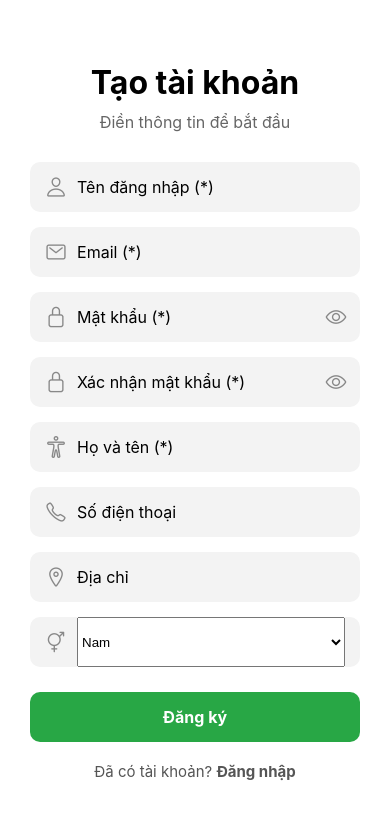
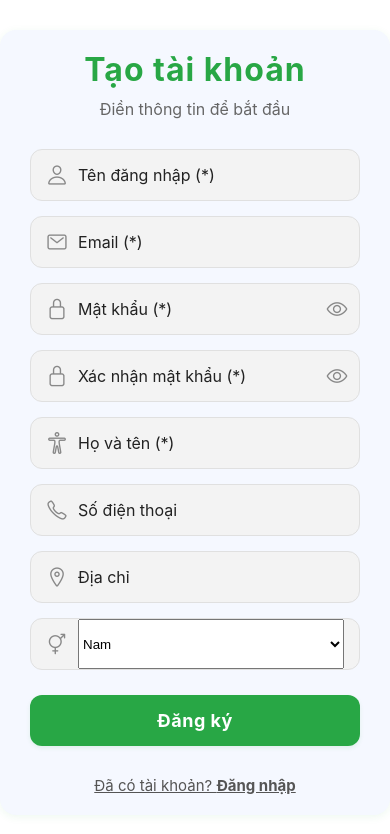
Before and after one commit to khanhdo137/ThuYHuongNo, a React Native app: screen /Register in a window 390 px wide. Shown: the top 834 px of the page. Built offline with nearby package versions, Linux system fonts and the light colour scheme.

Commit message:
Giao diệndiện

```diff
--- a/src/screens/BookingScreen.tsx
+++ b/src/screens/BookingScreen.tsx
@@ -391,29 +391,30 @@ export default function BookingScreen() {
                     </TouchableWithoutFeedback>
                 </TouchableOpacity>
             </Modal>
-            {error && <Text style={{ color: 'red', textAlign: 'center', marginTop: 10 }}>{error}</Text>}
-            {success && <Text style={{ color: 'green', textAlign: 'center', marginTop: 10 }}>{success}</Text>}
+            {error && <Text style={styles.errorText}>{error}</Text>}
+            {success && <Text style={styles.successText}>{success}</Text>}
         </SafeAreaView>
     );
 }
 
 const styles = StyleSheet.create({
-    safeArea: { flex: 1, backgroundColor: '#f8f9fa' },
+    safeArea: { flex: 1, backgroundColor: '#f5f8ff' },
     container: { paddingBottom: 30 },
-    header: { padding: 20, alignItems: 'center', backgroundColor: 'white' },
-    headerTitle: { fontSize: 24, fontWeight: 'bold', color: '#333' },
-    headerSubtitle: { fontSize: 14, color: '#666', textAlign: 'center', marginTop: 8 },
-    formContainer: { paddingHorizontal: 20, marginTop: 10 },
-    formRow: { marginBottom: 15 },
-    label: { fontSize: 16, fontWeight: '500', color: '#495057', marginBottom: 8 },
+    header: { padding: 24, alignItems: 'center', backgroundColor: 'white', borderBottomWidth: 1, borderBottomColor: '#eee' },
+    headerTitle: { fontSize: 28, fontWeight: 'bold', color: '#007bff', letterSpacing: 1, marginBottom: 4 },
+    headerSubtitle: { fontSize: 15, color: '#666', textAlign: 'center', marginTop: 8 },
+    formContainer: { paddingHorizontal: 20, marginTop: 18, backgroundColor: 'white', borderRadius: 16, shadowColor: '#007bff', shadowOpacity: 0.08, shadowRadius: 8, shadowOffset: { width: 0, height: 2 }, elevation: 3, paddingVertical: 18 },
+    formRow: { marginBottom: 18 },
+    label: { fontSize: 16, fontWeight: '600', color: '#495057', marginBottom: 8 },
     input: {
-        backgroundColor: 'white',
+        backgroundColor: '#f8fafd',
         paddingHorizontal: 15,
         paddingVertical: 12,
-        borderRadius: 8,
+        borderRadius: 10,
         borderWidth: 1,
         borderColor: '#ced4da',
         fontSize: 16,
+        color: '#222',
     },
     textArea: {
         height: 100,
@@ -431,28 +432,34 @@ const styles = StyleSheet.create({
         flexDirection: 'row',
         justifyContent: 'space-between',
         alignItems: 'center',
-        backgroundColor: 'white',
+        backgroundColor: '#f8fafd',
         paddingHorizontal: 15,
         paddingVertical: 12,
-        borderRadius: 8,
+        borderRadius: 10,
         borderWidth: 1,
         borderColor: '#ced4da',
         flex: 1,
     },
     pickerText: {
         fontSize: 16,
+        color: '#333',
     },
     submitButton: {
         backgroundColor: '#007bff',
-        paddingVertical: 15,
-        borderRadius: 8,
+        paddingVertical: 16,
+        borderRadius: 12,
         alignItems: 'center',
-        marginTop: 20,
+        marginTop: 24,
+        shadowColor: '#007bff',
+        shadowOpacity: 0.10,
+        shadowRadius: 4,
+        shadowOffset: { width: 0, height: 2 },
     },
     submitButtonText: {
         color: 'white',
-        fontSize: 18,
+        fontSize: 19,
         fontWeight: 'bold',
+        letterSpacing: 0.5,
     },
     // Modal Styles
     modalContainer: {
@@ -465,45 +472,58 @@ const styles = StyleSheet.create({
         width: '80%',
         maxHeight: '60%',
         backgroundColor: 'white',
-        borderRadius: 10,
+        borderRadius: 14,
         paddingHorizontal: 20,
         paddingTop: 20,
         paddingBottom: 10,
         shadowColor: '#000',
-        shadowOffset: {
-            width: 0,
-            height: 2,
-        },
-        shadowOpacity: 0.25,
-        shadowRadius: 4,
-        elevation: 5,
+        shadowOffset: { width: 0, height: 2 },
+        shadowOpacity: 0.18,
+        shadowRadius: 6,
+        elevation: 6,
     },
     modalTitle: {
-        fontSize: 18,
+        fontSize: 20,
         fontWeight: 'bold',
         marginBottom: 15,
         textAlign: 'center',
+        color: '#007bff',
     },
     modalItem: {
+        paddingVertical: 16,
+        alignItems: 'center',
+        borderTopWidth: 1,
+        borderTopColor: '#f0f0f0',
+    },
+    modalItemText: {
+        fontSize: 17,
+        color: '#333',
+    },
+    modalCloseButton: {
+        marginTop: 12,
         paddingVertical: 14,
         alignItems: 'center',
         borderTopWidth: 1,
         borderTopColor: '#f0f0f0',
     },
-    modalItemText: {
+    modalCloseButtonText: {
+        fontSize: 17,
+        color: '#007bff',
+        fontWeight: '600',
+    },
+    // Error/Success
+    errorText: {
+        color: '#e74c3c',
+        textAlign: 'center',
+        marginTop: 14,
+        fontWeight: 'bold',
         fontSize: 16,
-        color: '#333',
     },
-    modalCloseButton: {
-        marginTop: 10,
-        paddingVertical: 12,
-        alignItems: 'center',
-        borderTopWidth: 1,
-        borderTopColor: '#f0f0f0',
-    },
-    modalCloseButtonText: {
+    successText: {
+        color: '#27ae60',
+        textAlign: 'center',
+        marginTop: 14,
+        fontWeight: 'bold',
         fontSize: 16,
-        color: '#007bff',
-        fontWeight: '600'
     }
 });
--- a/src/screens/HomeScreen.tsx
+++ b/src/screens/HomeScreen.tsx
@@ -3,7 +3,7 @@ import Ionicons from '@expo/vector-icons/Ionicons';
 import { useNavigation, useRoute } from '@react-navigation/native';
 import { ResizeMode, Video } from 'expo-av';
 import React, { useEffect, useState } from 'react';
-import { Image, SafeAreaView, ScrollView, StyleSheet, Text, TouchableOpacity, View } from 'react-native';
+import { ActivityIndicator, Image, SafeAreaView, ScrollView, StyleSheet, Text, TouchableOpacity, View } from 'react-native';
 import { WebView } from 'react-native-webview';
 
 // --- PAGE_SIZE dùng cho tất cả các content ---
@@ -98,7 +98,12 @@ const ServicesContent = ({ resetSignal }: { resetSignal: number }) => {
                 <Text style={{ color: '#007bff', fontWeight: 'bold' }}>{'< Quay lại danh mục dịch vụ'}</Text>
             </TouchableOpacity>
             <Text style={{ fontWeight: 'bold', fontSize: 16, marginBottom: 10 }}>Dịch vụ: {selectedCategory}</Text>
-            {loading && <Text>Đang tải...</Text>}
+            {loading && (
+  <View style={{ flex: 1, justifyContent: 'center', alignItems: 'center', marginVertical: 30 }}>
+    <ActivityIndicator size="large" color="#007bff" />
+    <Text style={{ marginTop: 10, color: '#007bff' }}>Đang tải dữ liệu...</Text>
+  </View>
+)}
             {!loading && services.length === 0 && <Text>Không có dịch vụ nào.</Text>}
             {services.map(s => {
                     const mediaLinks = extractMediaLinks(s.description || '');
@@ -134,16 +139,39 @@ const ServicesContent = ({ resetSignal }: { resetSignal: number }) => {
                 <TouchableOpacity
                     onPress={() => setPage(p => Math.max(1, p - 1))}
                     disabled={page === 1}
-                    style={{ marginHorizontal: 10, opacity: page === 1 ? 0.5 : 1 }}
+                    style={{
+                        marginHorizontal: 10,
+                        opacity: page === 1 ? 0.5 : 1,
+                        backgroundColor: '#007bff',
+                        borderRadius: 8,
+                        paddingHorizontal: 16,
+                        paddingVertical: 8,
+                        shadowColor: '#007bff',
+                        shadowOpacity: 0.15,
+                        shadowRadius: 4,
+                        shadowOffset: { width: 0, height: 2 },
+                    }}
                 >
-                    <Text style={{ color: '#007bff', fontWeight: 'bold' }}>Trang trước</Text>
+                    <Text style={{ color: 'white', fontWeight: 'bold' }}>Trang trước</Text>
                 </TouchableOpacity>
                 <Text style={{ alignSelf: 'center', fontWeight: 'bold' }}>{page} / {totalPages}</Text>
                 <TouchableOpacity
                     onPress={() => setPage(p => Math.min(totalPages, p + 1))}
                     disabled={page === totalPages}
-                    style={{ marginHorizontal: 10, opacity: page === totalPages ? 0.5 : 1 }}
+                    style={{
+                        marginHorizontal: 10,
+                        opacity: page === totalPages ? 0.5 : 1,
+                        backgroundColor: '#007bff',
+                        borderRadius: 8,
+                        paddingHorizontal: 16,
+                        paddingVertical: 8,
+                        shadowColor: '#007bff',
+                        shadowOpacity: 0.15,
+                        shadowRadius: 4,
+                        shadowOffset: { width: 0, height: 2 },
+                    }}
                 >
+                    <Text style={{ color: 'white', fontWeight: 'bold' }}>Trang sau</Text>
                     <Text style={{ color: '#007bff', fontWeight: 'bold' }}>Trang sau</Text>
                 </TouchableOpacity>
             </View>
--- a/src/screens/LoginScreen.tsx
+++ b/src/screens/LoginScreen.tsx
@@ -111,12 +111,15 @@ const styles = StyleSheet.create({
         flex: 1,
         justifyContent: 'center',
         paddingHorizontal: 30,
+        backgroundColor: '#f5f8ff',
     },
     title: {
         fontSize: 32,
         fontWeight: 'bold',
         textAlign: 'center',
         marginBottom: 10,
+        color: '#007bff',
+        letterSpacing: 1,
     },
     subtitle: {
         fontSize: 16,
@@ -128,9 +131,11 @@ const styles = StyleSheet.create({
         flexDirection: 'row',
         alignItems: 'center',
         backgroundColor: '#f3f3f3',
-        borderRadius: 10,
-        marginBottom: 20,
+        borderRadius: 12,
+        marginBottom: 22,
         paddingHorizontal: 15,
+        borderWidth: 1,
+        borderColor: '#e0e0e0',
     },
     inputIcon: {
         marginRight: 10,
@@ -139,23 +144,31 @@ const styles = StyleSheet.create({
         flex: 1,
         height: 50,
         fontSize: 16,
+        color: '#222',
     },
     loginButton: {
         backgroundColor: '#007bff',
         paddingVertical: 15,
-        borderRadius: 10,
+        borderRadius: 12,
         alignItems: 'center',
         marginTop: 10,
         marginBottom: 20,
+        shadowColor: '#007bff',
+        shadowOpacity: 0.10,
+        shadowRadius: 4,
+        shadowOffset: { width: 0, height: 2 },
     },
     loginButtonText: {
         color: 'white',
-        fontSize: 16,
+        fontSize: 18,
         fontWeight: 'bold',
+        letterSpacing: 0.5,
     },
     switchText: {
         textAlign: 'center',
         fontSize: 15,
         color: '#555',
+        marginTop: 10,
+        textDecorationLine: 'underline',
     }
 });
--- a/src/screens/RegisterScreen.tsx
+++ b/src/screens/RegisterScreen.tsx
@@ -180,12 +180,22 @@ const styles = StyleSheet.create({
     container: {
         paddingHorizontal: 30,
         paddingVertical: 20,
+        backgroundColor: '#f5f8ff',
+        borderRadius: 16,
+        shadowColor: '#28a745',
+        shadowOpacity: 0.08,
+        shadowRadius: 8,
+        shadowOffset: { width: 0, height: 2 },
+        marginTop: 30,
+        marginBottom: 30,
     },
     title: {
         fontSize: 32,
         fontWeight: 'bold',
         textAlign: 'center',
         marginBottom: 10,
+        color: '#28a745',
+        letterSpacing: 1,
     },
     subtitle: {
         fontSize: 16,
@@ -197,9 +207,11 @@ const styles = StyleSheet.create({
         flexDirection: 'row',
         alignItems: 'center',
         backgroundColor: '#f3f3f3',
-        borderRadius: 10,
+        borderRadius: 12,
         marginBottom: 15,
         paddingHorizontal: 15,
+        borderWidth: 1,
+        borderColor: '#e0e0e0',
     },
     inputIcon: {
         marginRight: 10,
@@ -208,23 +220,31 @@ const styles = StyleSheet.create({
         flex: 1,
         height: 50,
         fontSize: 16,
+        color: '#222',
     },
     registerButton: {
         backgroundColor: '#28a745',
         paddingVertical: 15,
-        borderRadius: 10,
+        borderRadius: 12,
         alignItems: 'center',
         marginTop: 10,
         marginBottom: 20,
+        shadowColor: '#28a745',
+        shadowOpacity: 0.10,
+        shadowRadius: 4,
+        shadowOffset: { width: 0, height: 2 },
     },
     registerButtonText: {
         color: 'white',
-        fontSize: 16,
+        fontSize: 18,
         fontWeight: 'bold',
+        letterSpacing: 0.5,
     },
     switchText: {
         textAlign: 'center',
         fontSize: 15,
         color: '#555',
+        marginTop: 10,
+        textDecorationLine: 'underline',
     }
 });
```
